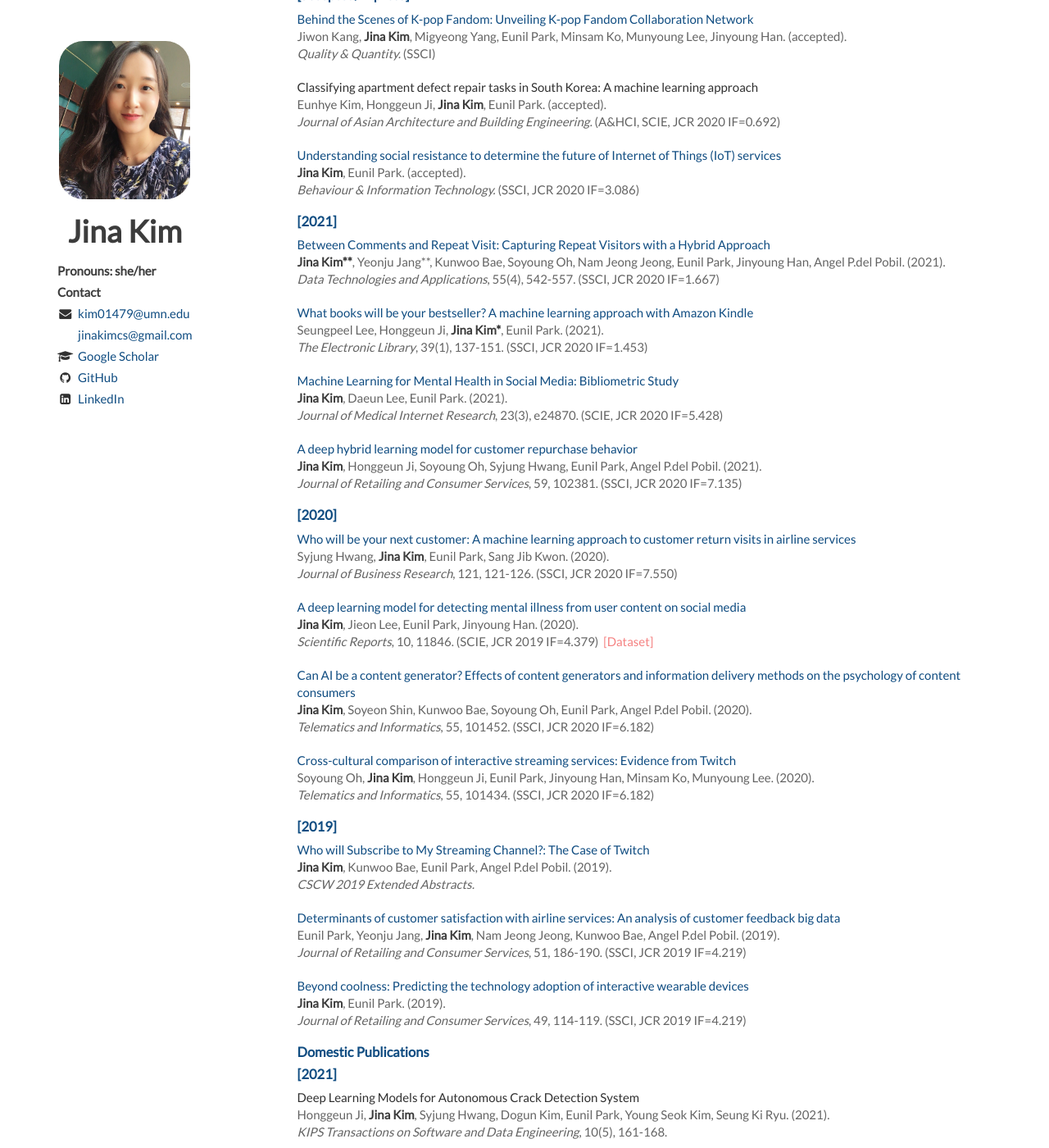
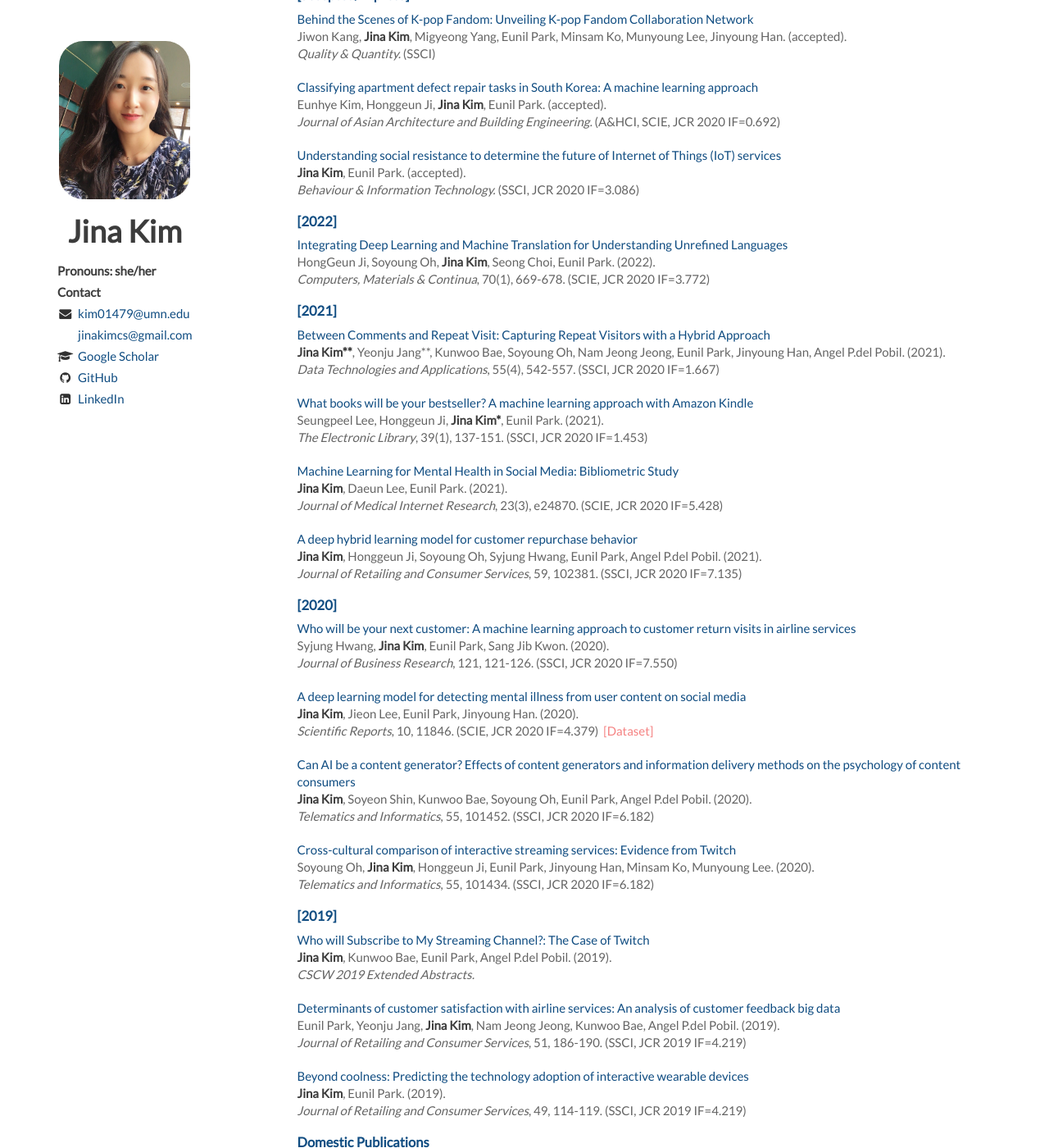
Before and after one commit to Jina-Kim/Jina-Kim.github.io, a Jekyll site: the page built from index.html, in a window 1280 px wide and 1400 px high, scrolled down 674 px. Shown: the whole window at 82% size. Built offline with Jekyll 4.4.1, drawn with Linux system fonts in a browser that asks for light colours; nearby versions of some CDN libraries; the list of posts is cut into pages by our own code.

Commit message:
Update publications.html

```diff
--- a/_includes/publications.html
+++ b/_includes/publications.html
@@ -4,7 +4,6 @@
     <h2>International Publications &nbsp; <span style="font-size: 90%;color: rgb(60, 60, 60);font-weight: normal;">(* = co-corresponding author, ** = equal contribution)</span></h2>
 
     <h2>[accepted/in press]</h2>
-
     <article>
         <header>
             <a href="https://link.springer.com/article/10.1007/s11135-021-01189-5" class="paper_link">Behind the Scenes of K-pop Fandom: Unveiling K-pop Fandom Collaboration Network</a><br/>
@@ -15,7 +14,7 @@
 
     <article>
         <header>
-            Classifying apartment defect repair tasks in South Korea: A machine learning approach<br/>
+            <a href="https://www.tandfonline.com/doi/full/10.1080/13467581.2021.1972808" class="paper_link"> Classifying apartment defect repair tasks in South Korea: A machine learning approach</a><br/>
             <span> Eunhye Kim, Honggeun Ji, <em>Jina Kim</em>, Eunil Park. (accepted).</span><br/>
             <span><i>Journal of Asian Architecture and Building Engineering.</i> (A&HCI, SCIE, JCR 2020 IF=0.692)</span>
         </header>
@@ -28,6 +27,17 @@
             <span><i>Behaviour & Information Technology.</i> (SSCI, JCR 2020 IF=3.086)</span>
         </header>
     </article>
+
+    <h2>[2022]</h2>
+
+    <article>
+        <header>
+            <a href="https://link.springer.com/article/10.1007/s11135-021-01189-5" class="paper_link">Integrating Deep Learning and Machine Translation for Understanding Unrefined Languages</a><br/>
+            <span> HongGeun Ji, Soyoung Oh, <em>Jina Kim</em>, Seong Choi, Eunil Park. (2022).</span><br/>
+            <span><i>Computers, Materials & Continua</i>, 70(1), 669-678. (SCIE, JCR 2020 IF=3.772)</span>
+        </header>
+    </article>
+
 
     <h2>[2021]</h2>
 
@@ -77,7 +87,7 @@
         <header>
             <a href="https://www.nature.com/articles/s41598-020-68764-y" class="paper_link">A deep learning model for detecting mental illness from user content on social media</a><br/>
             <span> <em>Jina Kim</em>, Jieon Lee, Eunil Park, Jinyoung Han. (2020).</span><br/>
-            <span><i>Scientific Reports</i>, 10, 11846. (SCIE, JCR 2019 IF=4.379)&nbsp; <a class="btn_dataset" href="{{site.baseurl}}/dataset/20srep-mental">[Dataset]</a></span>
+            <span><i>Scientific Reports</i>, 10, 11846. (SCIE, JCR 2020 IF=4.379)&nbsp; <a class="btn_dataset" href="{{site.baseurl}}/dataset/20srep-mental">[Dataset]</a></span>
         </header>
     </article>
 
```
